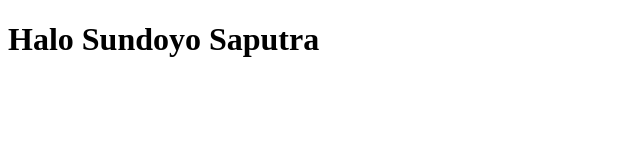
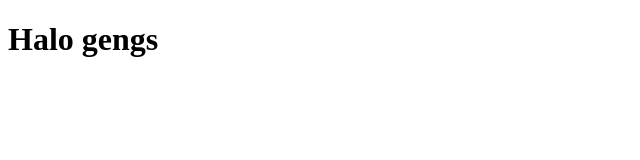
Before and after one commit to putra2950/binar-academy-learn-git, a plain HTML site: page index.html in a window 1280 px wide. Shown: the whole page, without its empty margins (0-640 px from the left). Drawn offline with Linux system fonts and the light colour scheme.

Commit message:
initial commit

```diff
--- a/index.html
+++ b/index.html
@@ -6,6 +6,6 @@
     <title>Document</title>
 </head>
 <body>
-    <h1>Halo Sundoyo Saputra</h1>
+    <h1>Halo gengs</h1>
 </body>
 </html>
```
